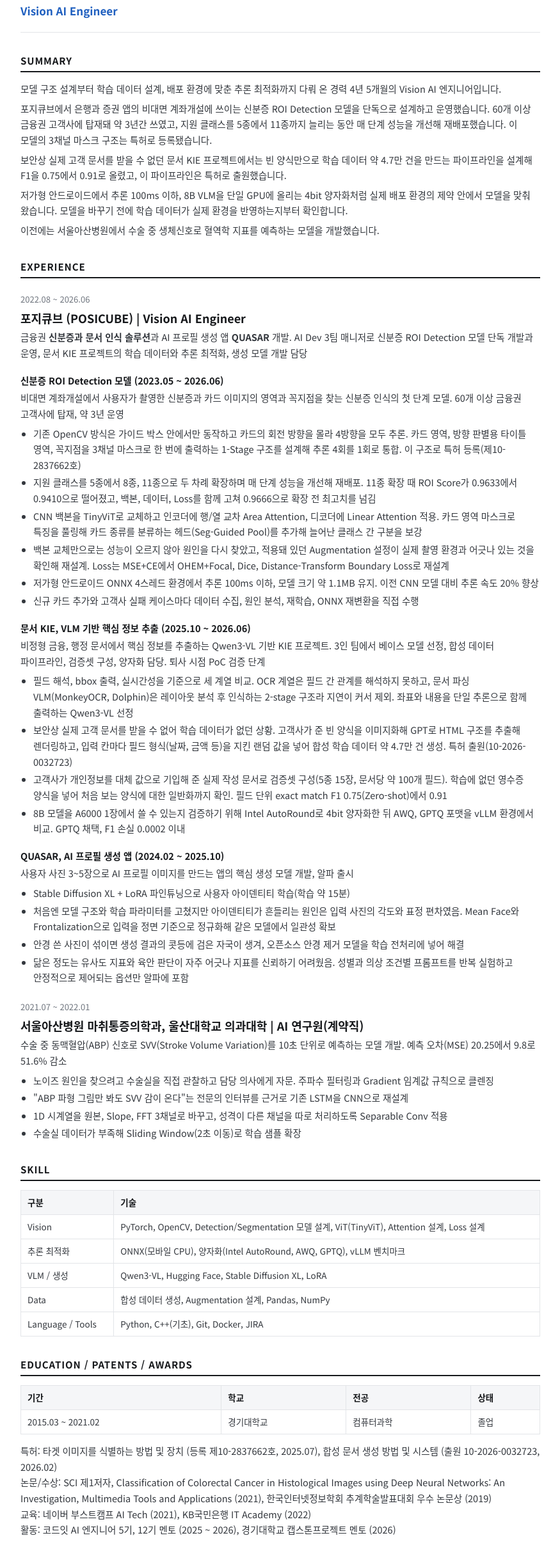
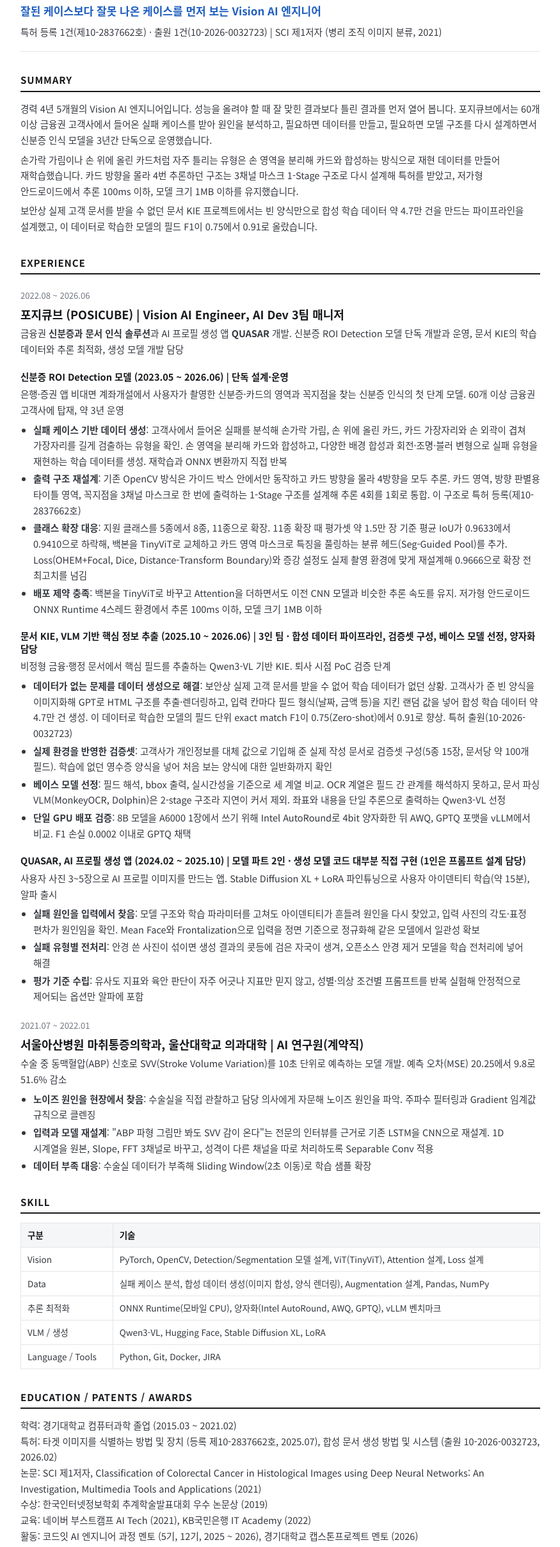
Before and after one commit to kws02352/kws02352.github.io, a plain HTML site: page RESUME.html in a window 1280 px wide. Shown: the part 142-2560 px from the top of the page at 64% size, without its empty margins (202-1077 px from the left). Drawn offline with Linux system fonts and the light colour scheme.

Commit message:
이력서·경력기술서 개편: 실패 케이스 중심 헤드라인, 수치 정정
- 헤드라인을 '잘된 케이스보다 잘못 나온 케이스를 먼저 보는 Vision AI 엔지니어'로 변경
- ROI 실패 케이스 분석과 재현 데이터 생성(손 누끼 합성 등) 추가
- ROI Score를 평균 IoU(평가셋 약 1.5만 장)로 표기
- 모델 크기 1MB 이하로 정정, 추론 속도 20% 향상 문구 삭제
- 재배포 표현을 ONNX 변환까지로 정정, C++ 삭제, QUASAR 팀 구성 추가

Co-Authored-By: Claude Opus 5.5 <noreply@anthropic.com>
Claude-Session: https://claude.ai/code/session_01EKM8Xj8jA84gUaXCWLqAmi

```diff
--- a/RESUME.html
+++ b/RESUME.html
@@ -18,52 +18,47 @@
   <main class="doc-content">
 <p><a href="https://github.com/kws02352">github.com/kws02352</a> | <a href="https://kws02352.github.io">kws02352.github.io</a><br><a href="https://aikim.tistory.com">aikim.tistory.com</a></p>
 <h1>김상현 (Kim Sanghyun)</h1>
-<p><strong>Vision AI Engineer</strong></p>
+<p><strong>잘된 케이스보다 잘못 나온 케이스를 먼저 보는 Vision AI 엔지니어</strong></p>
+<p>특허 등록 1건(제10-2837662호) · 출원 1건(10-2026-0032723) | SCI 제1저자 (병리 조직 이미지 분류, 2021)</p>
 <hr />
 <h2>SUMMARY</h2>
-<p>모델 구조 설계부터 학습 데이터 설계, 배포 환경에 맞춘 추론 최적화까지 다뤄 온 경력 4년 5개월의 Vision AI 엔지니어입니다.</p>
-<p>포지큐브에서 은행과 증권 앱의 비대면 계좌개설에 쓰이는 신분증 ROI Detection 모델을 단독으로 설계하고 운영했습니다. 60개 이상 금융권 고객사에 탑재돼 약 3년간 쓰였고, 지원 클래스를 5종에서 11종까지 늘리는 동안 매 단계 성능을 개선해 재배포했습니다. 이 모델의 3채널 마스크 구조는 특허로 등록됐습니다.</p>
-<p>보안상 실제 고객 문서를 받을 수 없던 문서 KIE 프로젝트에서는 빈 양식만으로 학습 데이터 약 4.7만 건을 만드는 파이프라인을 설계해 F1을 0.75에서 0.91로 올렸고, 이 파이프라인은 특허로 출원했습니다.</p>
-<p>저가형 안드로이드에서 추론 100ms 이하, 8B VLM을 단일 GPU에 올리는 4bit 양자화처럼 실제 배포 환경의 제약 안에서 모델을 맞춰 왔습니다. 모델을 바꾸기 전에 학습 데이터가 실제 환경을 반영하는지부터 확인합니다.</p>
-<p>이전에는 서울아산병원에서 수술 중 생체신호로 혈역학 지표를 예측하는 모델을 개발했습니다.</p>
+<p>경력 4년 5개월의 Vision AI 엔지니어입니다. 성능을 올려야 할 때 잘 맞힌 결과보다 틀린 결과를 먼저 열어 봅니다. 포지큐브에서는 60개 이상 금융권 고객사에서 들어온 실패 케이스를 받아 원인을 분석하고, 필요하면 데이터를 만들고, 필요하면 모델 구조를 다시 설계하면서 신분증 인식 모델을 3년간 단독으로 운영했습니다.</p>
+<p>손가락 가림이나 손 위에 올린 카드처럼 자주 틀리는 유형은 손 영역을 분리해 카드와 합성하는 방식으로 재현 데이터를 만들어 재학습했습니다. 카드 방향을 몰라 4번 추론하던 구조는 3채널 마스크 1-Stage 구조로 다시 설계해 특허를 받았고, 저가형 안드로이드에서 추론 100ms 이하, 모델 크기 1MB 이하를 유지했습니다.</p>
+<p>보안상 실제 고객 문서를 받을 수 없던 문서 KIE 프로젝트에서는 빈 양식만으로 합성 학습 데이터 약 4.7만 건을 만드는 파이프라인을 설계했고, 이 데이터로 학습한 모델의 필드 F1이 0.75에서 0.91로 올랐습니다.</p>
 <h2>EXPERIENCE</h2>
 <p>2022.08 ~ 2026.06</p>
-<h3>포지큐브 (POSICUBE) | Vision AI Engineer</h3>
-<p>금융권 <strong>신분증과 문서 인식 솔루션</strong>과 AI 프로필 생성 앱 <strong>QUASAR</strong> 개발. AI Dev 3팀 매니저로 신분증 ROI Detection 모델 단독 개발과 운영, 문서 KIE 프로젝트의 학습 데이터와 추론 최적화, 생성 모델 개발 담당</p>
-<h5>신분증 ROI Detection 모델 (2023.05 ~ 2026.06)</h5>
-<p>비대면 계좌개설에서 사용자가 촬영한 신분증과 카드 이미지의 영역과 꼭지점을 찾는 신분증 인식의 첫 단계 모델. 60개 이상 금융권 고객사에 탑재, 약 3년 운영</p>
+<h3>포지큐브 (POSICUBE) | Vision AI Engineer, AI Dev 3팀 매니저</h3>
+<p>금융권 <strong>신분증과 문서 인식 솔루션</strong>과 AI 프로필 생성 앱 <strong>QUASAR</strong> 개발. 신분증 ROI Detection 모델 단독 개발과 운영, 문서 KIE의 학습 데이터와 추론 최적화, 생성 모델 개발 담당</p>
+<h5>신분증 ROI Detection 모델 (2023.05 ~ 2026.06) | 단독 설계·운영</h5>
+<p>은행·증권 앱 비대면 계좌개설에서 사용자가 촬영한 신분증·카드의 영역과 꼭지점을 찾는 신분증 인식의 첫 단계 모델. 60개 이상 금융권 고객사에 탑재, 약 3년 운영</p>
 <ul>
-<li>기존 OpenCV 방식은 가이드 박스 안에서만 동작하고 카드의 회전 방향을 몰라 4방향을 모두 추론. 카드 영역, 방향 판별용 타이틀 영역, 꼭지점을 3채널 마스크로 한 번에 출력하는 1-Stage 구조를 설계해 추론 4회를 1회로 통합. 이 구조로 특허 등록(제10-2837662호)</li>
-<li>지원 클래스를 5종에서 8종, 11종으로 두 차례 확장하며 매 단계 성능을 개선해 재배포. 11종 확장 때 ROI Score가 0.9633에서 0.9410으로 떨어졌고, 백본, 데이터, Loss를 함께 고쳐 0.9666으로 확장 전 최고치를 넘김</li>
-<li>CNN 백본을 TinyViT로 교체하고 인코더에 행/열 교차 Area Attention, 디코더에 Linear Attention 적용. 카드 영역 마스크로 특징을 풀링해 카드 종류를 분류하는 헤드(Seg-Guided Pool)를 추가해 늘어난 클래스 간 구분을 보강</li>
-<li>백본 교체만으로는 성능이 오르지 않아 원인을 다시 찾았고, 적용돼 있던 Augmentation 설정이 실제 촬영 환경과 어긋나 있는 것을 확인해 재설계. Loss는 MSE+CE에서 OHEM+Focal, Dice, Distance-Transform Boundary Loss로 재설계</li>
-<li>저가형 안드로이드 ONNX 4스레드 환경에서 추론 100ms 이하, 모델 크기 약 1.1MB 유지. 이전 CNN 모델 대비 추론 속도 20% 향상</li>
-<li>신규 카드 추가와 고객사 실패 케이스마다 데이터 수집, 원인 분석, 재학습, ONNX 재변환을 직접 수행</li>
+<li><strong>실패 케이스 기반 데이터 생성</strong>: 고객사에서 들어온 실패를 분석해 손가락 가림, 손 위에 올린 카드, 카드 가장자리와 손 외곽이 겹쳐 가장자리를 길게 검출하는 유형을 확인. 손 영역을 분리해 카드와 합성하고, 다양한 배경 합성과 회전·조명·블러 변형으로 실패 유형을 재현하는 학습 데이터를 생성. 재학습과 ONNX 변환까지 직접 반복</li>
+<li><strong>출력 구조 재설계</strong>: 기존 OpenCV 방식은 가이드 박스 안에서만 동작하고 카드 방향을 몰라 4방향을 모두 추론. 카드 영역, 방향 판별용 타이틀 영역, 꼭지점을 3채널 마스크로 한 번에 출력하는 1-Stage 구조를 설계해 추론 4회를 1회로 통합. 이 구조로 특허 등록(제10-2837662호)</li>
+<li><strong>클래스 확장 대응</strong>: 지원 클래스를 5종에서 8종, 11종으로 확장. 11종 확장 때 평가셋 약 1.5만 장 기준 평균 IoU가 0.9633에서 0.9410으로 하락해, 백본을 TinyViT로 교체하고 카드 영역 마스크로 특징을 풀링하는 분류 헤드(Seg-Guided Pool)를 추가. Loss(OHEM+Focal, Dice, Distance-Transform Boundary)와 증강 설정도 실제 촬영 환경에 맞게 재설계해 0.9666으로 확장 전 최고치를 넘김</li>
+<li><strong>배포 제약 충족</strong>: 백본을 TinyViT로 바꾸고 Attention을 더하면서도 이전 CNN 모델과 비슷한 추론 속도를 유지. 저가형 안드로이드 ONNX Runtime 4스레드 환경에서 추론 100ms 이하, 모델 크기 1MB 이하</li>
 </ul>
-<h5>문서 KIE, VLM 기반 핵심 정보 추출 (2025.10 ~ 2026.06)</h5>
-<p>비정형 금융, 행정 문서에서 핵심 정보를 추출하는 Qwen3-VL 기반 KIE 프로젝트. 3인 팀에서 베이스 모델 선정, 합성 데이터 파이프라인, 검증셋 구성, 양자화 담당. 퇴사 시점 PoC 검증 단계</p>
+<h5>문서 KIE, VLM 기반 핵심 정보 추출 (2025.10 ~ 2026.06) | 3인 팀 · 합성 데이터 파이프라인, 검증셋 구성, 베이스 모델 선정, 양자화 담당</h5>
+<p>비정형 금융·행정 문서에서 핵심 필드를 추출하는 Qwen3-VL 기반 KIE. 퇴사 시점 PoC 검증 단계</p>
 <ul>
-<li>필드 해석, bbox 출력, 실시간성을 기준으로 세 계열 비교. OCR 계열은 필드 간 관계를 해석하지 못하고, 문서 파싱 VLM(MonkeyOCR, Dolphin)은 레이아웃 분석 후 인식하는 2-stage 구조라 지연이 커서 제외. 좌표와 내용을 단일 추론으로 함께 출력하는 Qwen3-VL 선정</li>
-<li>보안상 실제 고객 문서를 받을 수 없어 학습 데이터가 없던 상황. 고객사가 준 빈 양식을 이미지화해 GPT로 HTML 구조를 추출해 렌더링하고, 입력 칸마다 필드 형식(날짜, 금액 등)을 지킨 랜덤 값을 넣어 합성 학습 데이터 약 4.7만 건 생성. 특허 출원(10-2026-0032723)</li>
-<li>고객사가 개인정보를 대체 값으로 기입해 준 실제 작성 문서로 검증셋 구성(5종 15장, 문서당 약 100개 필드). 학습에 없던 영수증 양식을 넣어 처음 보는 양식에 대한 일반화까지 확인. 필드 단위 exact match F1 0.75(Zero-shot)에서 0.91</li>
-<li>8B 모델을 A6000 1장에서 쓸 수 있는지 검증하기 위해 Intel AutoRound로 4bit 양자화한 뒤 AWQ, GPTQ 포맷을 vLLM 환경에서 비교. GPTQ 채택, F1 손실 0.0002 이내</li>
+<li><strong>데이터가 없는 문제를 데이터 생성으로 해결</strong>: 보안상 실제 고객 문서를 받을 수 없어 학습 데이터가 없던 상황. 고객사가 준 빈 양식을 이미지화해 GPT로 HTML 구조를 추출·렌더링하고, 입력 칸마다 필드 형식(날짜, 금액 등)을 지킨 랜덤 값을 넣어 합성 학습 데이터 약 4.7만 건 생성. 이 데이터로 학습한 모델의 필드 단위 exact match F1이 0.75(Zero-shot)에서 0.91로 향상. 특허 출원(10-2026-0032723)</li>
+<li><strong>실제 환경을 반영한 검증셋</strong>: 고객사가 개인정보를 대체 값으로 기입해 준 실제 작성 문서로 검증셋 구성(5종 15장, 문서당 약 100개 필드). 학습에 없던 영수증 양식을 넣어 처음 보는 양식에 대한 일반화까지 확인</li>
+<li><strong>베이스 모델 선정</strong>: 필드 해석, bbox 출력, 실시간성을 기준으로 세 계열 비교. OCR 계열은 필드 간 관계를 해석하지 못하고, 문서 파싱 VLM(MonkeyOCR, Dolphin)은 2-stage 구조라 지연이 커서 제외. 좌표와 내용을 단일 추론으로 출력하는 Qwen3-VL 선정</li>
+<li><strong>단일 GPU 배포 검증</strong>: 8B 모델을 A6000 1장에서 쓰기 위해 Intel AutoRound로 4bit 양자화한 뒤 AWQ, GPTQ 포맷을 vLLM에서 비교. F1 손실 0.0002 이내로 GPTQ 채택</li>
 </ul>
-<h5>QUASAR, AI 프로필 생성 앱 (2024.02 ~ 2025.10)</h5>
-<p>사용자 사진 3~5장으로 AI 프로필 이미지를 만드는 앱의 핵심 생성 모델 개발, 알파 출시</p>
+<h5>QUASAR, AI 프로필 생성 앱 (2024.02 ~ 2025.10) | 모델 파트 2인 · 생성 모델 코드 대부분 직접 구현 (1인은 프롬프트 설계 담당)</h5>
+<p>사용자 사진 3~5장으로 AI 프로필 이미지를 만드는 앱. Stable Diffusion XL + LoRA 파인튜닝으로 사용자 아이덴티티 학습(약 15분), 알파 출시</p>
 <ul>
-<li>Stable Diffusion XL + LoRA 파인튜닝으로 사용자 아이덴티티 학습(학습 약 15분)</li>
-<li>처음엔 모델 구조와 학습 파라미터를 고쳤지만 아이덴티티가 흔들리는 원인은 입력 사진의 각도와 표정 편차였음. Mean Face와 Frontalization으로 입력을 정면 기준으로 정규화해 같은 모델에서 일관성 확보</li>
-<li>안경 쓴 사진이 섞이면 생성 결과의 콧등에 검은 자국이 생겨, 오픈소스 안경 제거 모델을 학습 전처리에 넣어 해결</li>
-<li>닮은 정도는 유사도 지표와 육안 판단이 자주 어긋나 지표를 신뢰하기 어려웠음. 성별과 의상 조건별 프롬프트를 반복 실험하고 안정적으로 제어되는 옵션만 알파에 포함</li>
+<li><strong>실패 원인을 입력에서 찾음</strong>: 모델 구조와 학습 파라미터를 고쳐도 아이덴티티가 흔들려 원인을 다시 찾았고, 입력 사진의 각도·표정 편차가 원인임을 확인. Mean Face와 Frontalization으로 입력을 정면 기준으로 정규화해 같은 모델에서 일관성 확보</li>
+<li><strong>실패 유형별 전처리</strong>: 안경 쓴 사진이 섞이면 생성 결과의 콧등에 검은 자국이 생겨, 오픈소스 안경 제거 모델을 학습 전처리에 넣어 해결</li>
+<li><strong>평가 기준 수립</strong>: 유사도 지표와 육안 판단이 자주 어긋나 지표만 믿지 않고, 성별·의상 조건별 프롬프트를 반복 실험해 안정적으로 제어되는 옵션만 알파에 포함</li>
 </ul>
 <p>2021.07 ~ 2022.01</p>
 <h3>서울아산병원 마취통증의학과, 울산대학교 의과대학 | AI 연구원(계약직)</h3>
 <p>수술 중 동맥혈압(ABP) 신호로 SVV(Stroke Volume Variation)를 10초 단위로 예측하는 모델 개발. 예측 오차(MSE) 20.25에서 9.8로 51.6% 감소</p>
 <ul>
-<li>노이즈 원인을 찾으려고 수술실을 직접 관찰하고 담당 의사에게 자문. 주파수 필터링과 Gradient 임계값 규칙으로 클렌징</li>
-<li>"ABP 파형 그림만 봐도 SVV 감이 온다"는 전문의 인터뷰를 근거로 기존 LSTM을 CNN으로 재설계</li>
-<li>1D 시계열을 원본, Slope, FFT 3채널로 바꾸고, 성격이 다른 채널을 따로 처리하도록 Separable Conv 적용</li>
-<li>수술실 데이터가 부족해 Sliding Window(2초 이동)로 학습 샘플 확장</li>
+<li><strong>노이즈 원인을 현장에서 찾음</strong>: 수술실을 직접 관찰하고 담당 의사에게 자문해 노이즈 원인을 파악. 주파수 필터링과 Gradient 임계값 규칙으로 클렌징</li>
+<li><strong>입력과 모델 재설계</strong>: "ABP 파형 그림만 봐도 SVV 감이 온다"는 전문의 인터뷰를 근거로 기존 LSTM을 CNN으로 재설계. 1D 시계열을 원본, Slope, FFT 3채널로 바꾸고, 성격이 다른 채널을 따로 처리하도록 Separable Conv 적용</li>
+<li><strong>데이터 부족 대응</strong>: 수술실 데이터가 부족해 Sliding Window(2초 이동)로 학습 샘플 확장</li>
 </ul>
 <h2>SKILL</h2>
 <table>
@@ -79,46 +74,30 @@
 <td>PyTorch, OpenCV, Detection/Segmentation 모델 설계, ViT(TinyViT), Attention 설계, Loss 설계</td>
 </tr>
 <tr>
+<td>Data</td>
+<td>실패 케이스 분석, 합성 데이터 생성(이미지 합성, 양식 렌더링), Augmentation 설계, Pandas, NumPy</td>
+</tr>
+<tr>
 <td>추론 최적화</td>
-<td>ONNX(모바일 CPU), 양자화(Intel AutoRound, AWQ, GPTQ), vLLM 벤치마크</td>
+<td>ONNX Runtime(모바일 CPU), 양자화(Intel AutoRound, AWQ, GPTQ), vLLM 벤치마크</td>
 </tr>
 <tr>
 <td>VLM / 생성</td>
 <td>Qwen3-VL, Hugging Face, Stable Diffusion XL, LoRA</td>
 </tr>
 <tr>
-<td>Data</td>
-<td>합성 데이터 생성, Augmentation 설계, Pandas, NumPy</td>
-</tr>
-<tr>
 <td>Language / Tools</td>
-<td>Python, C++(기초), Git, Docker, JIRA</td>
+<td>Python, Git, Docker, JIRA</td>
 </tr>
 </tbody>
 </table>
 <h2>EDUCATION / PATENTS / AWARDS</h2>
-<table>
-<thead>
-<tr>
-<th>기간</th>
-<th>학교</th>
-<th>전공</th>
-<th>상태</th>
-</tr>
-</thead>
-<tbody>
-<tr>
-<td>2015.03 ~ 2021.02</td>
-<td>경기대학교</td>
-<td>컴퓨터과학</td>
-<td>졸업</td>
-</tr>
-</tbody>
-</table>
-<p>특허: 타겟 이미지를 식별하는 방법 및 장치 (등록 제10-2837662호, 2025.07), 합성 문서 생성 방법 및 시스템 (출원 10-2026-0032723, 2026.02)<br>
-논문/수상: SCI 제1저자, Classification of Colorectal Cancer in Histological Images using Deep Neural Networks: An Investigation, Multimedia Tools and Applications (2021), 한국인터넷정보학회 추계학술발표대회 우수 논문상 (2019)<br>
+<p>학력: 경기대학교 컴퓨터과학 졸업 (2015.03 ~ 2021.02)<br>
+특허: 타겟 이미지를 식별하는 방법 및 장치 (등록 제10-2837662호, 2025.07), 합성 문서 생성 방법 및 시스템 (출원 10-2026-0032723, 2026.02)<br>
+논문: SCI 제1저자, Classification of Colorectal Cancer in Histological Images using Deep Neural Networks: An Investigation, Multimedia Tools and Applications (2021)<br>
+수상: 한국인터넷정보학회 추계학술발표대회 우수 논문상 (2019)<br>
 교육: 네이버 부스트캠프 AI Tech (2021), KB국민은행 IT Academy (2022)<br>
-활동: 코드잇 AI 엔지니어 5기, 12기 멘토 (2025 ~ 2026), 경기대학교 캡스톤프로젝트 멘토 (2026)</p>
+활동: 코드잇 AI 엔지니어 과정 멘토 (5기, 12기, 2025 ~ 2026), 경기대학교 캡스톤프로젝트 멘토 (2026)</p>
   </main>
   <p class="print-hint doc-content" style="text-align: center; padding-bottom: 2rem;">
     인쇄/PDF 저장: 브라우저 메뉴에서 인쇄를 누르고 PDF로 저장
```
Also changed, not shown: WORKEXPERIENCE.html (+47 -39 lines).
